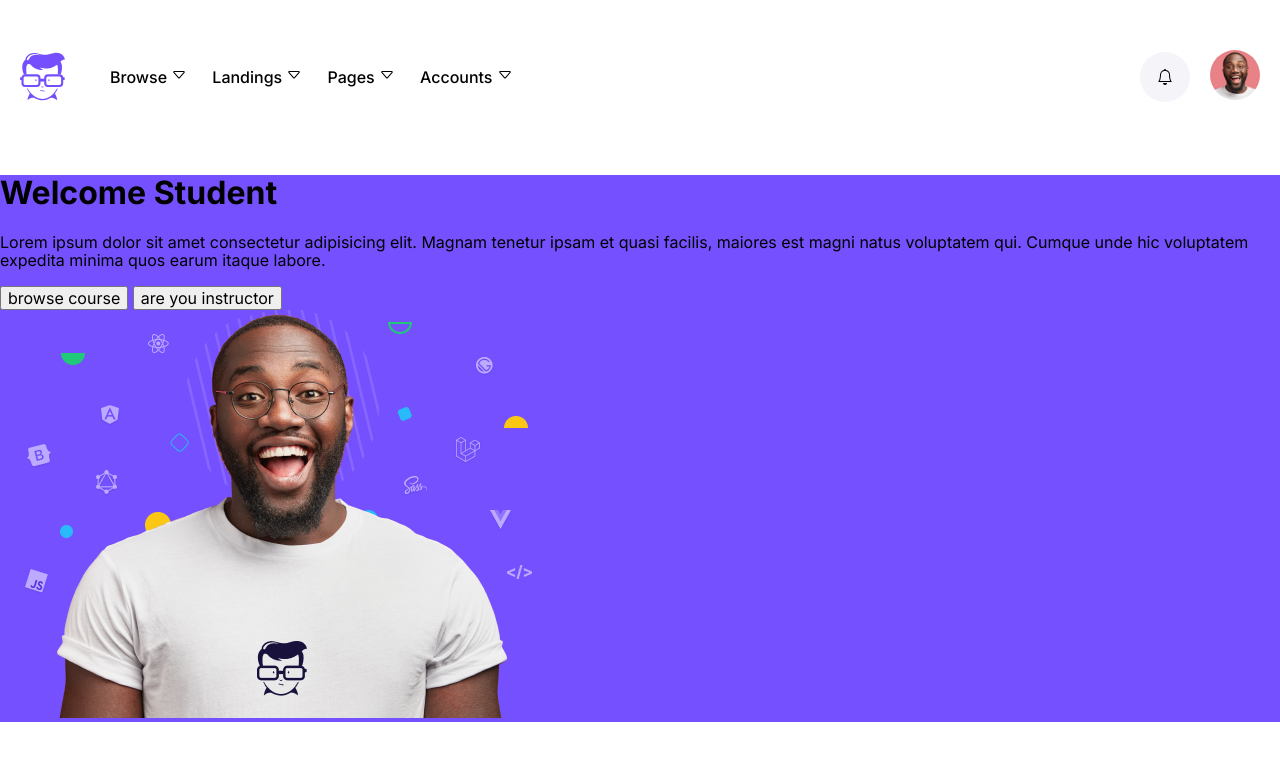
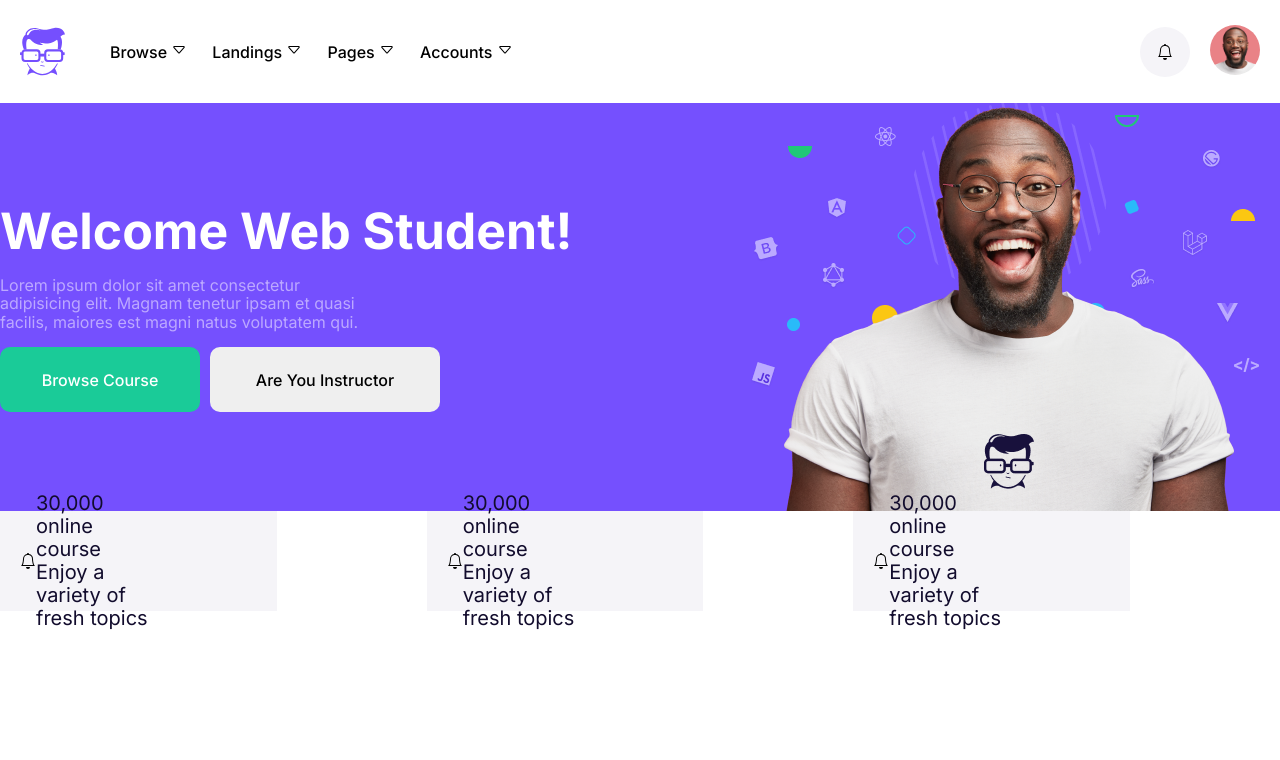
Before and after one commit to jannezq/Epicode-U2-D4-HW-Desktop-Layout, a plain HTML site: page index.html in a window 1280 px wide. Drawn offline with Linux system fonts and the light colour scheme.

Commit message:
working on under hero section

```diff
--- a/css/style.css
+++ b/css/style.css
@@ -15,11 +15,17 @@ body {
   font-family: "Inter", sans-serif;
 }
 
+.container {
+  max-width: 1400px;
+
+  margin-inline: auto;
+}
+
 header {
   max-width: 1920px;
   display: flex;
   align-items: center;
-  padding-block: 50px;
+  padding-block: 25px;
 }
 
 header img.logo {
@@ -66,9 +72,94 @@ nav .dropdown .nav-link {
 }
 
 .hero-section {
+  display: flex;
+  flex-wrap: wrap;
   width: initial;
+
   background-color: var(--clr-purple);
 }
 
+.inner-container {
+  display: flex;
+  justify-content: center;
+  align-items: center;
+}
+
 .hero {
+  display: flex;
+  flex-direction: column;
+  justify-content: flex-start;
+  align-items: flex-start;
 }
+
+h1 {
+  font-size: 50px;
+  color: white;
+  margin: 0;
+}
+
+p {
+  color: var(--clr-light-purple);
+  width: 50%;
+}
+
+.btn-area {
+  display: flex;
+  gap: 10px;
+}
+
+button {
+  border-radius: 10px;
+  text-transform: capitalize;
+  font-weight: 500;
+}
+
+button.course {
+  height: 65px;
+  width: 200px;
+  background-color: var(--clr-green);
+  border-color: var(--clr-green);
+  border: 1px;
+  color: white;
+}
+
+button.instructor {
+  width: 230px;
+  border: 1px;
+  border-color: white;
+}
+
+.hero-image {
+  display: flex;
+  justify-content: center;
+  align-items: center;
+}
+
+.hero-image img {
+  min-width: 100%;
+  min-height: 100%;
+}
+
+.under-info {
+  display: flex;
+  justify-content: flex-start;
+  align-items: center;
+  height: 100px;
+}
+
+.mini-cards {
+  box-sizing: border-box;
+  display: flex;
+  justify-content: flex-start;
+  align-items: center;
+  width: 500px;
+  height: 100px;
+  background-color: #f5f4f8;
+  margin-right: 150px;
+  padding: 20px;
+}
+
+.mini-cards p {
+  font-size: 20px;
+  color: #120c2d;
+}
--- a/index.html
+++ b/index.html
@@ -39,11 +39,12 @@
     </header>
     <section class="hero-section">
         <div class="container">
+            <div class="inner-container">
                 <div class="hero">
-                <h1>Welcome Student</h1>
+                    <h1>Welcome Web Student!</h1>
                     <p>Lorem ipsum dolor sit amet consectetur adipisicing elit. Magnam tenetur ipsam et quasi facilis,
-                    maiores est magni natus voluptatem qui. Cumque unde hic voluptatem expedita minima quos earum itaque
-                    labore.</p>
+                        maiores est magni natus voluptatem qui. </p>
+                    <div class="btn-area">
                         <button class="course">
                             browse course
                         </button>
@@ -51,8 +52,41 @@
                             are you instructor
                         </button>
                     </div>
+                </div>
                 <div class="hero-image">
                     <img src="/assets/hero-img.png" alt="person happily smiling with shapes around in">
+                </div>
+            </div>
+        </div>
+    </section>
+    <section class="hightlight-info">
+        <div class="container under-info">
+            <div class="mini-cards">
+                <img src="/assets/bell.svg" alt="">
+                <p class="alt-text">
+                    <span class="alt-bold">
+                        30,000 online course
+                    </span> <br>
+                    Enjoy a variety of fresh topics
+                </p>
+            </div>
+            <div class="mini-cards">
+                <img src="/assets/bell.svg" alt="">
+                <p class="alt-text">
+                    <span class="alt-bold">
+                        30,000 online course
+                    </span> <br>
+                    Enjoy a variety of fresh topics
+                </p>
+            </div>
+            <div class="mini-cards">
+                <img src="/assets/bell.svg" alt="">
+                <p class="alt-text">
+                    <span class="alt-bold">
+                        30,000 online course
+                    </span> <br>
+                    Enjoy a variety of fresh topics
+                </p>
             </div>
         </div>
     </section>
```
Lines whose indentation alone changed are shown as unchanged.
